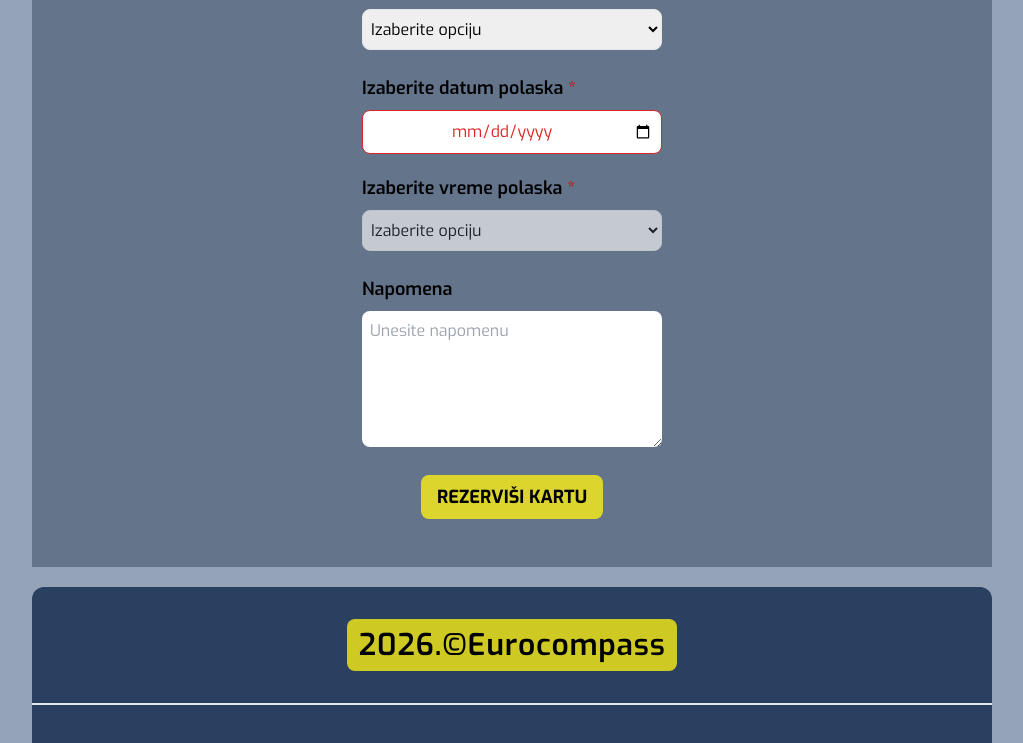
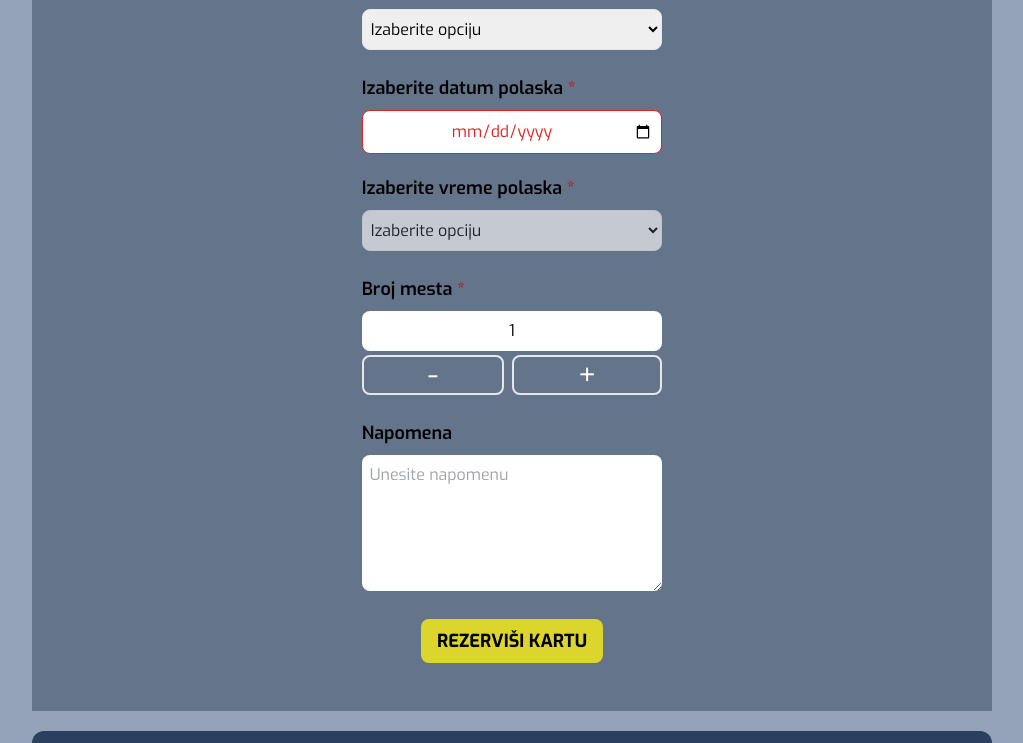
Before and after one commit to minzhoudu/eurocompass-simple, a React (Vite) app: page /rezervacije in a window 1280 px wide. Shown: the part 569-1312 px from the top of the page, without its empty margins (128-1151 px from the left). Built offline with nearby package versions, Linux system fonts and the light colour scheme.

Commit message:
added number of tickets input

```diff
--- a/src/shared/components/forms/ReservationForm.tsx
+++ b/src/shared/components/forms/ReservationForm.tsx
@@ -1,5 +1,6 @@
 import { ChangeEvent, FormEvent, useState } from "react";
 
+import { useSendEmail } from "../email";
 import { FormInput } from "./FormInput";
 import { FormSelect } from "./FormSelect";
 import {
@@ -9,7 +10,6 @@ import {
   getTravelTimes,
   validateFormData,
 } from "./utils";
-import { useSendEmail } from "../email";
 
 export const ReservationForm = () => {
   const [loading, setLoading] = useState(false);
@@ -20,6 +20,7 @@ export const ReservationForm = () => {
     startingLocation: "",
     date: "",
     time: "",
+    numberOfTickets: "1",
     note: "",
   });
 
@@ -51,6 +52,7 @@ export const ReservationForm = () => {
         startingLocation: "",
         date: "",
         time: "",
+        numberOfTickets: "1",
         note: "",
       });
     } catch (error) {
@@ -58,6 +60,28 @@ export const ReservationForm = () => {
       console.log("Došlo je do greške prilikom slanja emaila!", error);
     } finally {
       setLoading(false);
+    }
+  };
+
+  const handleNumberOfTickets = (operation: "add" | "remove") => {
+    if (operation === "add") {
+      setFormData((prev) => {
+        return {
+          ...prev,
+          numberOfTickets: (Number(prev.numberOfTickets) + 1).toString(),
+        };
+      });
+    }
+
+    if (operation === "remove") {
+      setFormData((prev) => {
+        if (Number(prev.numberOfTickets) === 1) return prev;
+
+        return {
+          ...prev,
+          numberOfTickets: (Number(prev.numberOfTickets) - 1).toString(),
+        };
+      });
     }
   };
 
@@ -74,6 +98,7 @@ export const ReservationForm = () => {
           time: "",
         };
       }
+
       return {
         ...prev,
         [event.target.name]: event.target.value,
@@ -127,6 +152,33 @@ export const ReservationForm = () => {
       />
 
       <FormInput
+        name="numberOfTickets"
+        text="Broj mesta"
+        type="number"
+        value={formData.numberOfTickets}
+        placeholder="Unesite količinu karata za rezervaciju"
+        onChange={onChange}
+        required
+      />
+
+      <div className="m-auto mt-1 flex w-4/5 justify-center gap-2">
+        <button
+          type="button"
+          className="rounded-lg border-2 px-16 text-3xl text-white"
+          onClick={() => handleNumberOfTickets("remove")}
+        >
+          -
+        </button>
+        <button
+          type="button"
+          className="rounded-lg border-2 px-16 text-3xl text-white"
+          onClick={() => handleNumberOfTickets("add")}
+        >
+          +
+        </button>
+      </div>
+
+      <FormInput
         name="note"
         text="Napomena"
         type="textarea"
```
Also changed, not shown: 1 other file (tests, documents, lock files or other folders).
